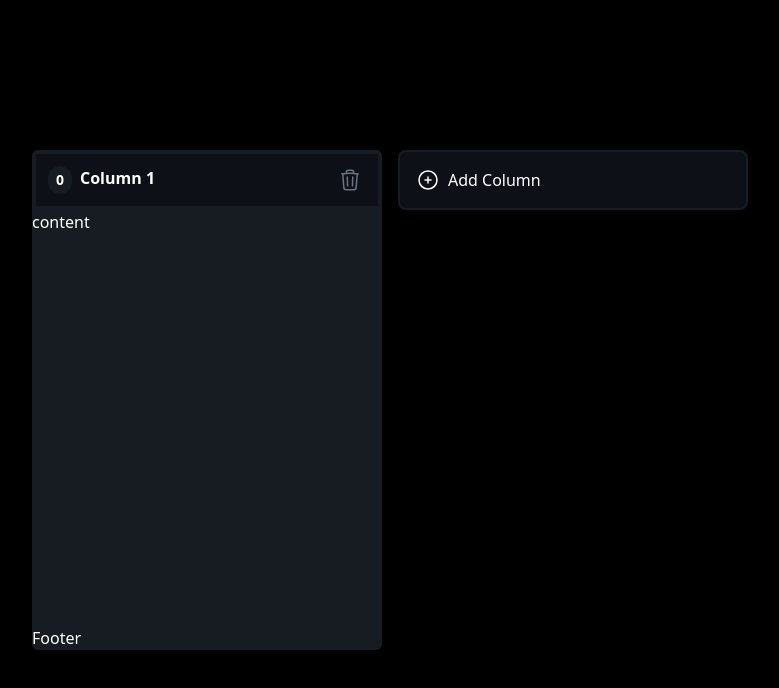
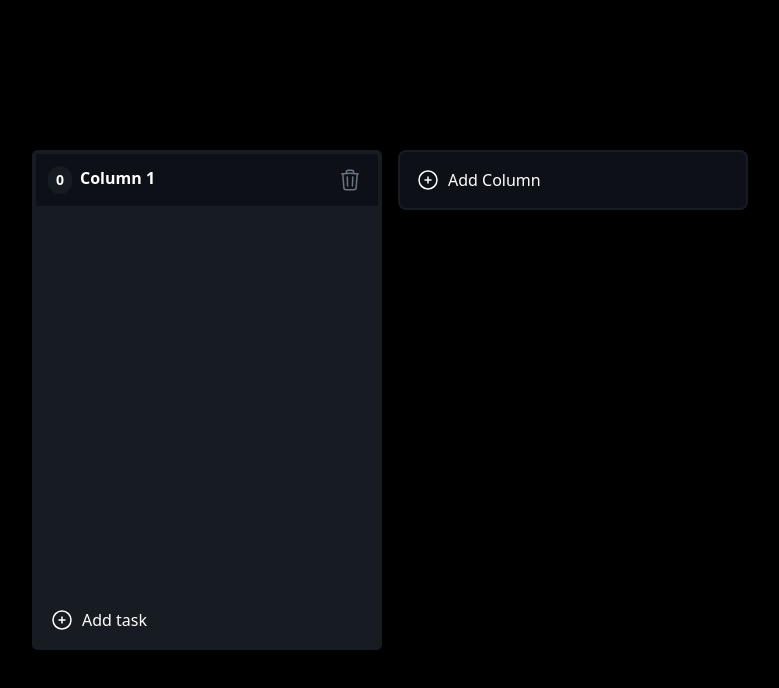
Before and after one commit to ayan-mn18/To-Do-Able, a React (Vite) app: page / in a window 1280 px wide. Both pictures are taken after a click on the button "Add Column". Shown: the top 688 px of the page, without its empty margins (250-1029 px from the left). Built offline with nearby package versions, Linux system fonts and the light colour scheme.

Commit message:
Add and delete tasks :zap:

```diff
--- a/src/Components/ColumnContainer.tsx
+++ b/src/Components/ColumnContainer.tsx
@@ -1,17 +1,22 @@
 import { useSortable } from "@dnd-kit/sortable";
 import TrashIcon from "../icons/TrashIcon";
-import { Column, Id } from "../types"
+import { Column, Id, Task } from "../types"
 import { CSS } from '@dnd-kit/utilities';
 import { useState } from "react";
+import PlusIcon from "../icons/PlusIcon";
+import TaskCard from "./TaskCard";
 
 interface Props {
     column: Column;
     deleteColumn: (id: Id) => void;
     updateColumnTitle: (id: Id, title: string) => void;
+    createTask: (columnId: Id) => void;
+    tasks: Task[];
+    deleteTask: (id: Id) => void;
 }
 
 const ColumnContainer = (props: Props) => {
-    const {column, deleteColumn, updateColumnTitle} = props;
+    const {column, deleteColumn, updateColumnTitle, createTask, tasks, deleteTask} = props;
     const [editMode, setEditMode] = useState(false);
 
     const { setNodeRef, attributes, listeners, transform, transition, isDragging } = useSortable({
@@ -95,7 +100,7 @@
                     rounded-full
                     "
                     >
-                        0
+                        {0}
                     </div>
                     {!editMode && column.title}
                     {editMode &&
@@ -125,8 +130,18 @@
                     <TrashIcon />
                 </button>
             </div>
-            <div  className="flex flex-grow" >content</div>
-            <div>Footer</div>
+            <div className="flex flex-grow flex-col gap-4 p-2 overflow-x-hidden overflow-y-auto" >
+                {tasks.map(task => (
+                    <TaskCard key={task.id} task={task} deleteTask={deleteTask}/>
+                ))}
+            </div>
+            <button
+             className="flex gap-2 items-center border-columnBackgroundColor border-2 rounded-md p-4 border-x-columnBackgroundColor hover:bg-mainBackgroundColor hover:text-rose-500 active:bg-black" onClick={() => createTask(column.id)}
+
+             >
+                <PlusIcon />
+                Add task
+            </button>
         </div>
     )
 }
--- a/src/Components/KanbanBoard.tsx
+++ b/src/Components/KanbanBoard.tsx
@@ -1,6 +1,6 @@
 import { useMemo, useState } from "react";
 import PlusIcon from "../icons/PlusIcon"
-import { Column, Id } from "../types";
+import { Column, Id, Task } from "../types";
 import ColumnContainer from "./ColumnContainer";
 import { DndContext, DragEndEvent, DragOverlay, DragStartEvent, PointerSensor, useSensor, useSensors } from "@dnd-kit/core";
 import { SortableContext, arrayMove } from "@dnd-kit/sortable";
@@ -10,6 +10,8 @@
     const [columns, setColumns] = useState<Column[]>([]);
     const columnIds = useMemo(() => columns.map(col => col.id), [columns]);
     const [activeColumn, setActiveColumn] = useState<Column | null>(null);
+    const [tasks, setTasks] = useState<Task[]>([]);
+
 
     const deleteColumn = (id:Id) => {
         console.log("delete columns")
@@ -67,6 +69,21 @@
 
         setColumns(updatedColumns);
     }
+
+    const createTasks = (columndId: Id) => {
+        const newTask:Task = {
+            id: generateRandomId(),
+            columnId: columndId,
+            content: `Task ${tasks.length + 1}`
+        }
+
+        setTasks([ ...tasks, newTask ]);
+    }
+
+    const deleteTask = (taskId: Id) => {
+        const updatedTasks = tasks.filter(task => task.id !== taskId);
+        setTasks(updatedTasks);
+    }
     return (
     <div className="
         m-auto
@@ -84,7 +101,7 @@
                 <div className="flex gap-4">
                     <SortableContext items={columnIds}>
                         {columns.map((col) => (
-                            <ColumnContainer deleteColumn={deleteColumn} column={col} key={col.id} updateColumnTitle={updateColumnTitle}/>
+                            <ColumnContainer deleteColumn={deleteColumn} column={col} key={col.id} updateColumnTitle={updateColumnTitle} createTask={createTasks} tasks={tasks.filter(task => task.columnId === col.id)} deleteTask={deleteTask}/>
                         ))}
                     </SortableContext>
                 </div>
@@ -116,6 +133,9 @@
                         column={activeColumn}
                         deleteColumn={deleteColumn}
                         updateColumnTitle={updateColumnTitle}
+                        createTask={createTasks}
+                        tasks={tasks.filter(task => task.columnId === activeColumn.id)}
+                        deleteTask={deleteTask}
                     />
                 )}
                 </DragOverlay>,
--- /dev/null
+++ b/src/Components/TaskCard.tsx
@@ -0,0 +1,31 @@
+import { useState } from "react";
+import TrashIcon from "../icons/TrashIcon"
+import { Id, Task } from "../types"
+
+interface Props {
+    task: Task;
+    deleteTask: (id: Id) => void;
+}
+
+
+const TaskCard = ({task, deleteTask} : Props) => {
+    const [mouseOver, setMouseOver] = useState(false);
+  return (
+    <div
+        onMouseEnter={() => setMouseOver(true)}
+        onMouseLeave={() => setMouseOver(false)}
+        className="bg-mainBackgroundColor p-2.5 h-[100px] min-h-[100px] items-center flex text-left rounded-xl hover:ring-2 hover:ring-inset hover:ring-rose-500 cursor-grab relative"
+    >
+        {task.content}
+        {mouseOver &&
+            <button
+            onClick={() => deleteTask(task.id)}
+            className="stroke-white absolute right-4 top-1/2 -translate-y-1/2 bg-columnBackgroundColor p-2 rounded opacity-60 hover:opacity-100">
+                <TrashIcon />
+            </button>
+        }
+    </div>
+  )
+}
+
+export default TaskCard
--- a/src/types.ts
+++ b/src/types.ts
@@ -4,3 +4,9 @@
     id: Id,
     title: string
 }
+
+export type Task = {
+    id: Id,
+    columnId: Id,
+    content: string
+}
```
